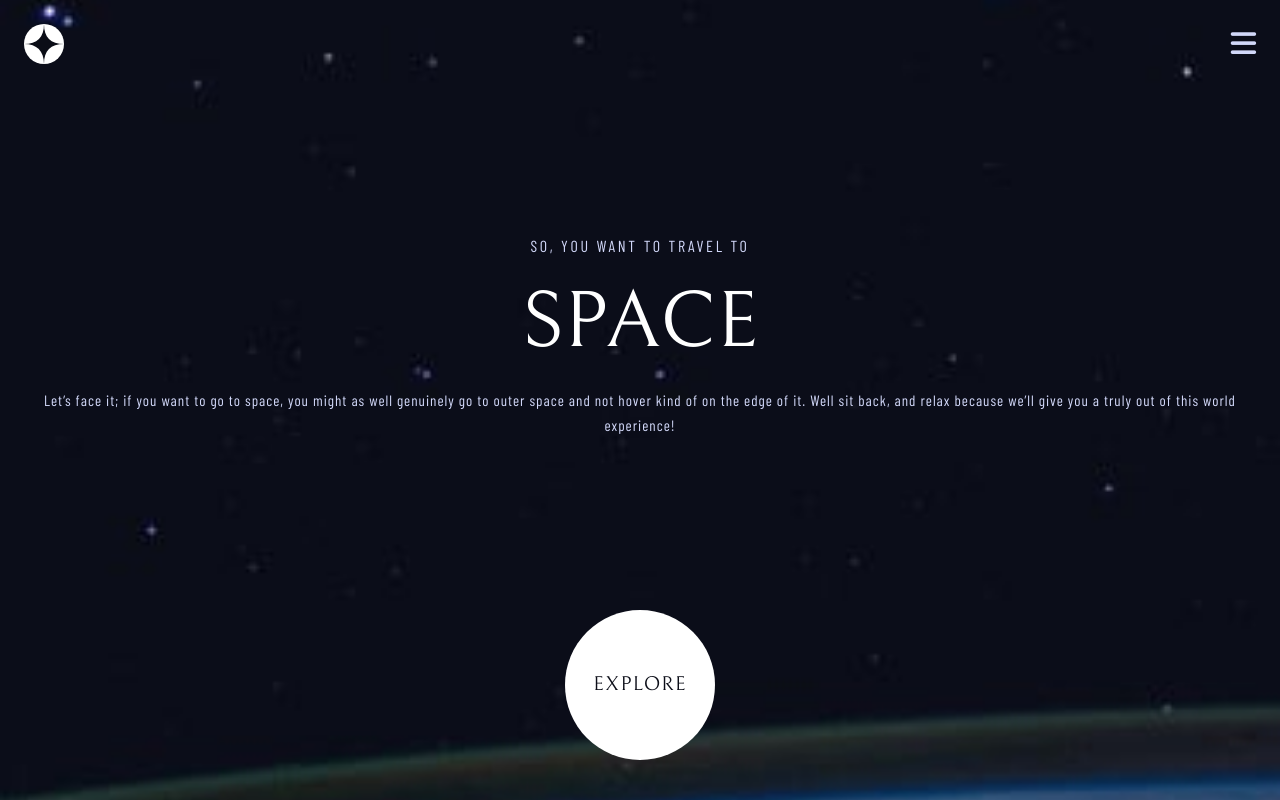
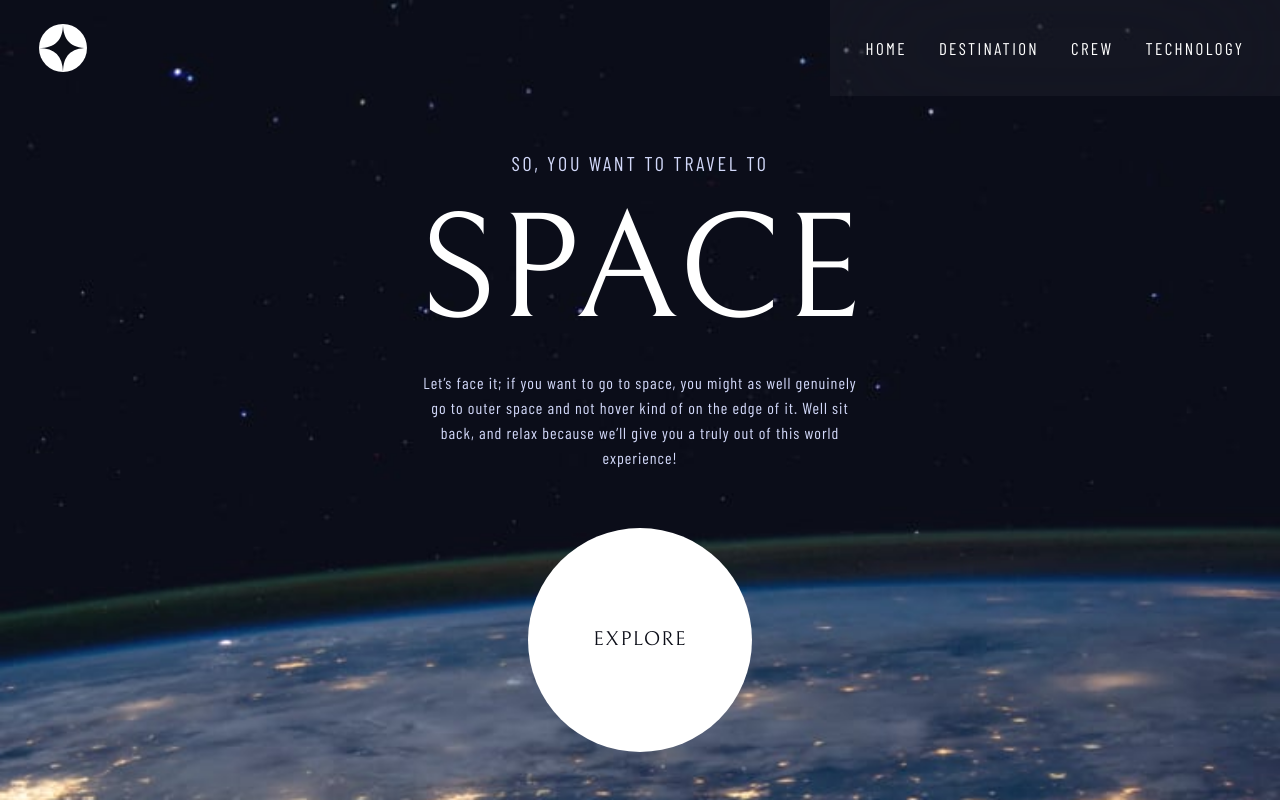
Before and after one commit to NikolaJoksimovic/space-tourism-website, a plain HTML site: page index.html in a window 1280 px wide. Drawn offline with Linux system fonts and the light colour scheme.

Commit message:
make tabled screen styling

```diff
--- a/css/index.css
+++ b/css/index.css
@@ -9,8 +9,16 @@
   --padding-page-sm: 24px;
 
   --fs-h1-sm: 80px;
+  --fs-h1-md: 150px;
+  --fs-h1-lg: 80px;
   --fs-h5-sm: 16px;
+  --fs-h5-md: 20px;
+  --fs-h5-lg: 16px;
   --fs-p-sm: 15px;
+  --fs-p-md: 16px;
+  --fs-p-lg: 16px;
+
+  --mw-450: 450px;
 }
 
 * {
@@ -18,6 +26,22 @@
   margin: 0;
   padding: 0;
 }
+body {
+  position: relative;
+  min-height: 100vh;
+  width: 100vw;
+
+  display: flex;
+  flex-direction: column;
+  align-items: center;
+  justify-content: space-between;
+
+  padding: var(--padding-page-sm);
+
+  background: url("../assets/home/background-home-mobile.jpg") center/cover
+    no-repeat;
+}
+
 h1 {
   text-align: center;
   text-transform: uppercase;
@@ -47,20 +71,22 @@ p {
   line-height: 25px;
   letter-spacing: 1px;
 }
-body {
-  position: relative;
-  min-height: 100vh;
-  width: 100vw;
-
-  display: flex;
-  flex-direction: column;
-  align-items: center;
-  justify-content: space-between;
-
-  padding: var(--padding-page-sm);
-
-  background: url("../assets/home/background-home-mobile.jpg") center/cover
-    no-repeat;
+@media screen and (min-width: 768px) {
+  body {
+    padding: 0 0 0 0;
+    background: url("../assets/home/background-home-tablet.jpg") center/cover
+      no-repeat;
+  }
+  h1 {
+    font-size: var(--fs-h1-md);
+    margin: 3rem 0 3rem 0;
+  }
+  h5 {
+    font-size: var(--fs-h5-md);
+  }
+  p {
+    font-size: var(--fs-p-md);
+  }
 }
 .navbar-container {
   height: 40px;
@@ -81,15 +107,6 @@ body {
   color: var(--clr-secondary);
   border: none;
 }
-/* navbar */
-/* .nav-container {
-  position: absolute;
-  top: 0;
-  right: 0;
-  width: 66.66vw;
-  height: 100vh;
-  overflow: hidden;
-} */
 nav {
   display: flex;
   flex-direction: column;
@@ -134,6 +151,47 @@ nav a:focus {
   font-weight: 400;
   color: var(--clr-secondary);
 }
+@media screen and (min-width: 768px) {
+  .navbar-container {
+    position: relative;
+    height: 96px;
+    padding: 0 0 0 39px;
+  }
+  .navbar-container svg {
+    height: 48px;
+    width: auto;
+  }
+  .navbar-container .menu-btn {
+    display: none;
+  }
+  nav {
+    position: absolute;
+    transform: none;
+    flex-direction: row;
+    justify-content: center;
+    align-items: center;
+    padding: 0;
+    height: 100%;
+    width: 450px;
+    background-color: hsla(0, 0%, 100%, 0.04);
+  }
+  nav a {
+    font-size: 17px;
+    line-height: 16.8px;
+    letter-spacing: 2.36px;
+    padding: 16px;
+    height: fit-content;
+  }
+  nav a span {
+    display: none;
+  }
+  .close-btn {
+    display: none;
+  }
+}
+div:nth-child(2) {
+  max-width: var(--mw-450);
+}
 .circle-explore {
   background-color: white;
   width: 150px;
@@ -155,3 +213,10 @@ nav a:focus {
   line-height: 22.92px;
   letter-spacing: 1.25px;
 }
+@media screen and (min-width: 768px) {
+  .circle-explore {
+    width: 224px;
+    height: 224px;
+    margin-bottom: 3rem;
+  }
+}
--- a/index.html
+++ b/index.html
@@ -41,10 +41,10 @@
       </button>
       <nav>
         <button class="close-btn"><i class="fa-solid fa-xmark"></i></button>
-        <a href="#" target="">00 Home</a>
-        <a href="#" target="">01 Destination</a>
-        <a href="#" target="">03 Crew</a>
-        <a href="#" target="">04 Technology</a>
+        <a href="#" target=""><span>00</span> Home</a>
+        <a href="#" target=""><span>01</span> Destination</a>
+        <a href="#" target=""><span>03</span> Crew</a>
+        <a href="#" target=""><span>04</span> Technology</a>
       </nav>
     </div>
 
--- a/js/index.js
+++ b/js/index.js
@@ -1,10 +1,8 @@
 $(window).ready(() => {
   $(".menu-btn").click(() => {
-    console.log("show");
     $("nav").addClass("nav-show");
   });
   $(".close-btn").click(() => {
-    console.log("hide");
     $("nav").removeClass("nav-show");
   });
 });
```
